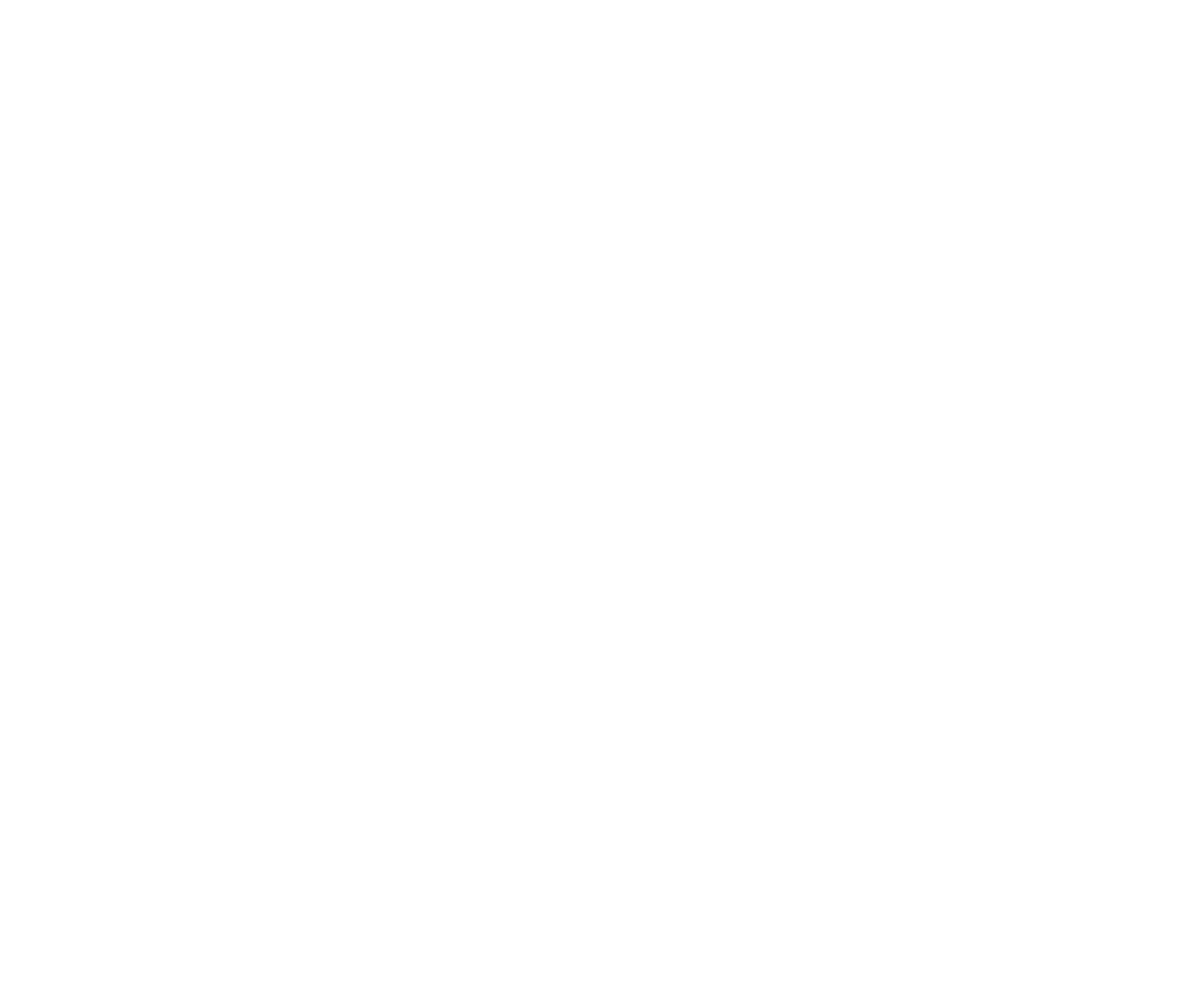
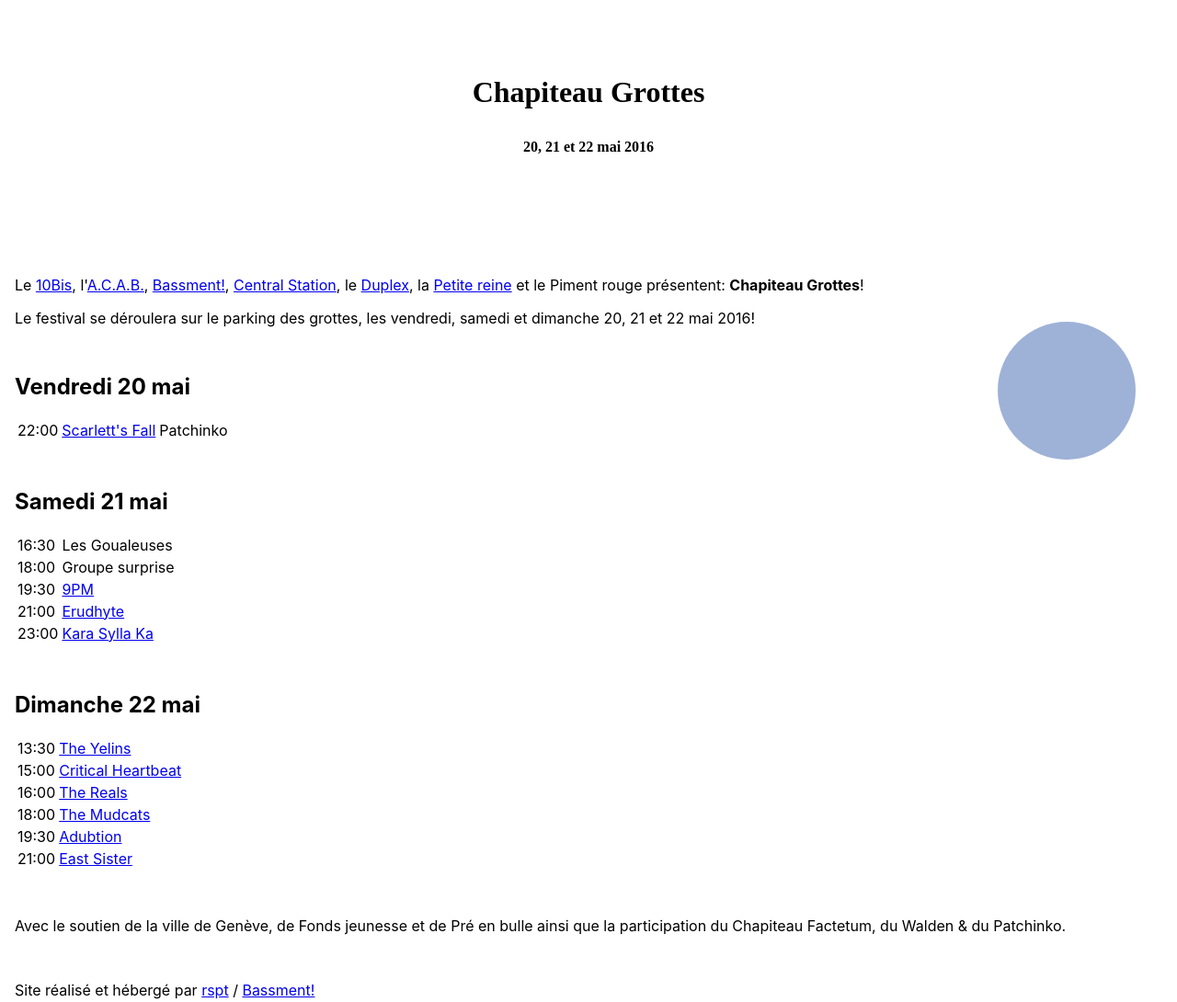
Before and after one commit to larucheio/chapiteaugrottes.ch, a plain HTML site: page index.html in a window 1280 px wide. Shown: the whole page at 92% size. Before the commit the page ends 800 px from the top, so only its background shows below. Drawn offline with Linux system fonts and the light colour scheme; a web font is replaced by a local one.

Commit message:
Update index html

```diff
--- a/index.html
+++ b/index.html
@@ -8,10 +8,177 @@
   <title>Chapiteau Grottes - 20, 21 et 22 mai 2016</title>
   <meta name="description" content="Festival Chapiteau Grottes - 20, 21 et 22 mai 2016">
   <meta name="author" content="rspt">
+
+  <style media="screen">
+    @font-face {
+      font-family: "Realtime Rounded";
+      src: local("Realtime Rounded"),
+      url("/fonts/Black/realtimerounded-black-webfont.ttf");
+      font-weight: 900;
+    }
+
+    body {
+      font-family: -apple-system, BlinkMacSystemFont,
+    "Segoe UI", "Roboto", "Oxygen",
+    "Ubuntu", "Cantarell", "Fira Sans",
+    "Droid Sans", "Helvetica Neue", sans-serif;
+
+      margin: 0;
+
+      font-size: 16px;
+    }
+
+    header {
+      height: 250px;
+
+      display: flex;
+      flex-flow: column;
+      justify-content: center;
+      align-items: center;
+
+      font-family: "Realtime Rounded";
+      font-weight: 900;
+    }
+
+    header > h1 {
+      margin: 16px;
+    }
+
+    section {
+      margin: 16px;
+    }
+
+    section {
+      margin-top: 50px;
+    }
+
+    footer {
+      margin: 50px 16px 16px 16px;
+    }
+
+    .circle {
+      position: fixed;
+      top: 350px;
+      right: 45px;
+      border-radius: 50%;
+    	width: 150px;
+    	height: 150px;
+      z-index: -1;
+      background-color: #3f64af;
+      opacity: 0.5;
+    }
+  </style>
 </head>
 
 <body>
 
+  <div class="circle">
+
+  </div>
+
+  <header>
+    <h1>Chapiteau Grottes</h1>
+    <p>20, 21 et 22 mai 2016</p>
+  </header>
+
+  <section>
+    <p>
+      Le <a href="https://www.facebook.com/10bis-les-Grottes-146124862117021">10Bis</a>,
+      l'<a href="https://www.facebook.com/ArcadeAuxGrottes/">A.C.A.B.</a>,
+      <a href="http://bassment.ch">Bassment!</a>,
+      <a href="https://www.facebook.com/centralstationgeneva">Central Station</a>,
+      le <a href="http://www.aduplex.ch/">Duplex</a>,
+      la <a href="https://www.facebook.com/La-Petite-Reine-138635729539669/">Petite reine</a> et
+      le Piment rouge présentent: <b>Chapiteau Grottes</b>!
+    </p>
+    <p>
+      Le festival se déroulera sur le parking des grottes, les vendredi, samedi et dimanche 20, 21 et 22 mai 2016!
+    </p>
+  </section>
+
+  <section>
+    <h2>Vendredi 20 mai</h2>
+    <table>
+      <tbody>
+        <tr>
+          <td><time datetime="2016-05-20T22:00">22:00</time></td>
+          <td><a href="http://scarlettsfall.com/">Scarlett's Fall</a></td>
+          <td>Patchinko</td>
+        </tr>
+      </tbody>
+    </table>
+  </section>
+
+  <section>
+    <h2>Samedi 21 mai</h2>
+    <table>
+      <tbody>
+        <tr>
+          <td><time datetime="2016-05-16:30">16:30</time></td>
+          <td>Les Goualeuses</td>
+        </tr>
+        <tr>
+          <td><time datetime="2016-05-21T18:00">18:00</time></td>
+          <td>Groupe surprise</td>
+        </tr>
+        <tr>
+          <td><time datetime="2016-05-21T19:30">19:30</time></td>
+          <td><a href="http://the9.pm/">9PM</a></td>
+        </tr>
+        <tr>
+          <td><time datetime="2016-05-21T21:00">21:00</time></td>
+          <td><a href="http://www.erudhyte.com/">Erudhyte</a></td>
+        </tr>
+        <tr>
+          <td><time datetime="2016-05-21T23:00">23:00</time></td>
+          <td><a href="http://www.syllaka.com/">Kara Sylla Ka</a></td>
+        </tr>
+      </tbody>
+    </table>
+  </section>
+
+  <section>
+    <h2>Dimanche 22 mai</h2>
+    <table>
+      <tbody>
+        <tr>
+          <td><time datetime="2016-05-22T13:30">13:30</time></td>
+          <td><a href="http://www.theyelins.com/">The Yelins</a></td>
+        </tr>
+        <tr>
+          <td><time datetime="2016-05-22T15:00">15:00</time></td>
+          <td><a href="https://www.facebook.com/CriticalHeartbeat">Critical Heartbeat</a></td>
+        </tr>
+        <tr>
+          <td><time datetime="2016-05-22T16:00">16:00</time></td>
+          <td><a href="https://www.facebook.com/TheRealsMusic">The Reals</a></td>
+        </tr>
+        <tr>
+          <td><time datetime="2016-05-22T18:00">18:00</time></td>
+          <td><a href="https://www.facebook.com/themudcats">The Mudcats</a></td>
+        </tr>
+        <tr>
+          <td><time datetime="2016-05-22T19:30">19:30</time></td>
+          <td><a href="https://www.facebook.com/Adubtion-123509147706887">Adubtion</a></td>
+        </tr>
+        <tr>
+          <td><time datetime="2016-05-22T21:00">21:00</time></td>
+          <td><a href="http://eastsister.net/">East Sister</a></td>
+        </tr>
+      </tbody>
+    </table>
+  </section>
+
+  <section>
+    <p>
+      Avec le soutien de la ville de Genève, de Fonds jeunesse et de Pré en bulle ainsi que la participation du Chapiteau Factetum, du Walden & du Patchinko.
+    </p>
+  </section>
+
+  <footer>
+    Site réalisé et hébergé par <a href="https://rspt.io">rspt</a> / <a href="http://bassment.ch">Bassment!</a>
+  </footer>
+
 </body>
 
 </html>
```
